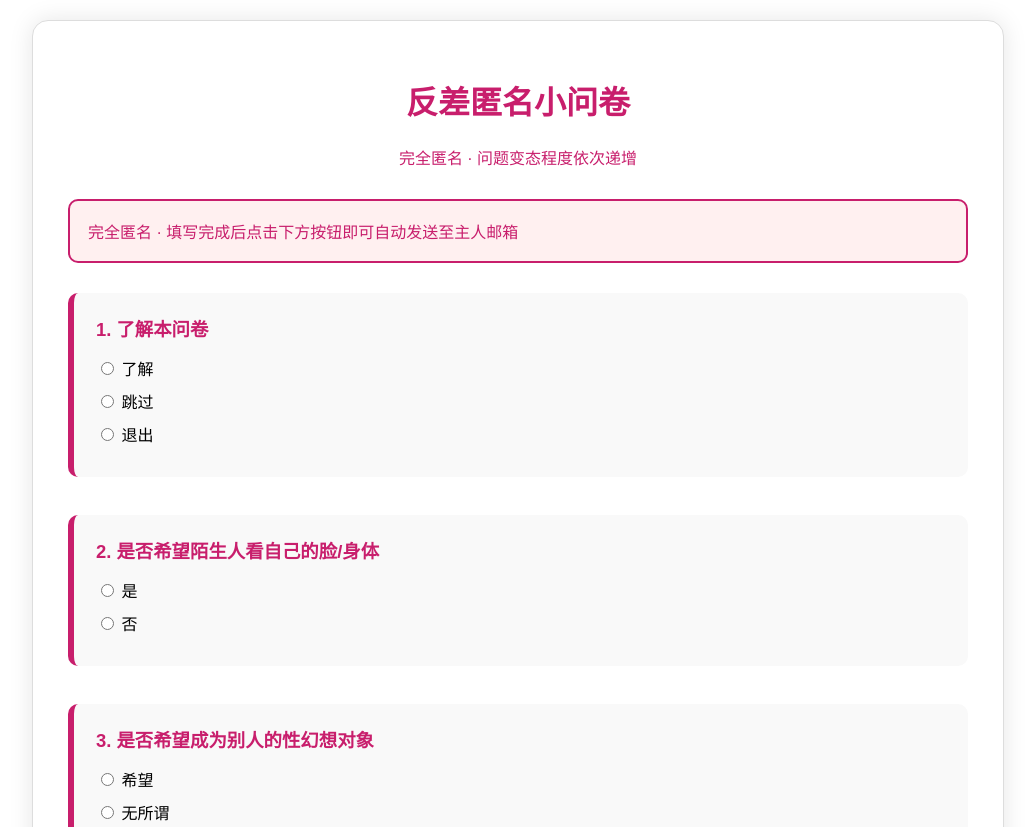
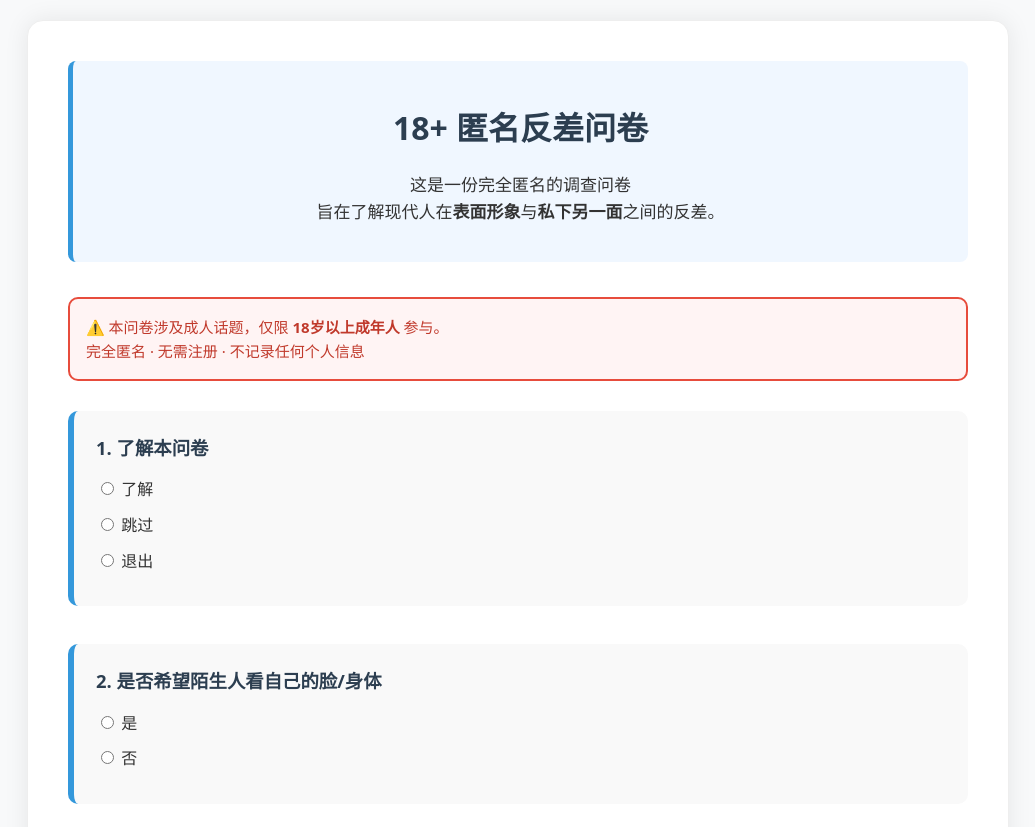
Before and after one commit to Russell-ht/Russell-ht, a plain HTML site: page index.html in a window 1280 px wide. Shown: the top 827 px of the page, without its empty margins (122-1157 px from the left). Drawn offline with nearby package versions, Linux system fonts and the light colour scheme.

Commit message:
Update index.html

```diff
--- a/index.html
+++ b/index.html
@@ -3,35 +3,106 @@
 <head>
     <meta charset="UTF-8">
     <meta name="viewport" content="width=device-width, initial-scale=1.0">
-    <title>反差匿名小问卷 - M调教 露出 性癖测试</title>
-
-    <meta name="description" content="完全匿名反差小问卷 M调教问卷 露出问卷 性癖测试">
-    <meta name="keywords" content="反差问卷, M问卷, 调教问卷, 母狗问卷, 露出问卷, 性癖问卷">
+    <title>18+ 匿名反差问卷 | 私密另一面心理调研</title>
+    <meta name="description" content="完全匿名的反差问卷，了解普通人表面与私下的心理反差。仅限18岁以上成年人参与。">
+    <meta name="keywords" content="反差问卷,匿名问卷,私密心理调研,另一面调查">
 
     <script src="https://cdn.jsdelivr.net/npm/@emailjs/browser@4/dist/email.min.js"></script>
 
     <style>
-        body { font-family: "Microsoft YaHei", sans-serif; background: #ffffff; color: #000000; margin: 0; padding: 20px; }
-        .container { max-width: 900px; margin: 0 auto; background: #ffffff; padding: 35px; border-radius: 16px; box-shadow: 0 0 25px rgba(0,0,0,0.1); border: 1px solid #ddd; }
-        h1 { text-align: center; color: #c81e6c; }
-        .subtitle { text-align: center; color: #c81e6c; margin-bottom: 30px; }
-        .warning { background: #fff0f0; border: 2px solid #c81e6c; padding: 18px; border-radius: 10px; margin-bottom: 30px; color: #c81e6c; }
-        .question { margin-bottom: 38px; padding: 22px; background: #f9f9f9; border-radius: 10px; border-left: 6px solid #c81e6c; }
-        .q-title { font-weight: bold; color: #c81e6c; margin-bottom: 15px; font-size: 1.15em; }
-        label { display: block; margin: 9px 0; cursor: pointer; color: #000; }
-        button { background: #c81e6c; color: white; padding: 16px 60px; font-size: 1.25em; border-radius: 50px; cursor: pointer; display: block; margin: 40px auto; font-weight: bold; }
-        button:hover { background: #e02b7e; }
+        body {
+            font-family: "Microsoft YaHei", system-ui, sans-serif;
+            background: #f8f9fa;
+            color: #333;
+            margin: 0;
+            padding: 20px;
+            line-height: 1.6;
+        }
+        .container {
+            max-width: 900px;
+            margin: 0 auto;
+            background: #ffffff;
+            padding: 40px;
+            border-radius: 16px;
+            box-shadow: 0 0 25px rgba(0,0,0,0.08);
+            border: 1px solid #eee;
+        }
+        h1 {
+            text-align: center;
+            color: #2c3e50;
+            margin-bottom: 8px;
+        }
+        .subtitle {
+            text-align: center;
+            color: #555;
+            font-size: 1.1em;
+            margin-bottom: 30px;
+        }
+        .intro {
+            background: #f0f7ff;
+            border-left: 5px solid #3498db;
+            padding: 20px;
+            border-radius: 8px;
+            margin-bottom: 35px;
+        }
+        .warning {
+            background: #fff4f4;
+            border: 2px solid #e74c3c;
+            padding: 16px;
+            border-radius: 10px;
+            margin-bottom: 30px;
+            color: #c0392b;
+            font-size: 15px;
+        }
+        .question {
+            margin-bottom: 38px;
+            padding: 22px;
+            background: #f9f9f9;
+            border-radius: 10px;
+            border-left: 6px solid #3498db;
+        }
+        .q-title {
+            font-weight: bold;
+            color: #2c3e50;
+            margin-bottom: 15px;
+            font-size: 1.15em;
+        }
+        label {
+            display: block;
+            margin: 10px 0;
+            cursor: pointer;
+            color: #333;
+        }
+        button {
+            background: #e74c3c;
+            color: white;
+            padding: 16px 60px;
+            font-size: 1.25em;
+            border-radius: 50px;
+            cursor: pointer;
+            display: block;
+            margin: 40px auto;
+            font-weight: bold;
+        }
+        button:hover { background: #c0392b; }
     </style>
 </head>
 <body>
     <div class="container">
-        <h1>反差匿名小问卷</h1>
-        <p class="subtitle">完全匿名 · 问题变态程度依次递增</p>
+
+        <!-- 新增的中性说明 -->
+        <div class="intro">
+            <h1>18+ 匿名反差问卷</h1>
+            <p style="text-align:center; font-size:17px;">
+                这是一份完全匿名的调查问卷<br>
+                旨在了解现代人在<strong>表面形象</strong>与<strong>私下另一面</strong>之间的反差。
+            </p>
+        </div>
 
         <div class="warning">
-            完全匿名 · 填写完成后点击下方按钮即可自动发送至主人邮箱
+            ⚠️ 本问卷涉及成人话题，仅限 <strong>18岁以上成年人</strong> 参与。<br>
+            完全匿名 · 无需注册 · 不记录任何个人信息
         </div>
-
         <form id="questionnaire">
             <!-- 在这里粘贴你之前所有的问题（Q1 ~ Q51） -->
               <!-- Q1 -->
```
